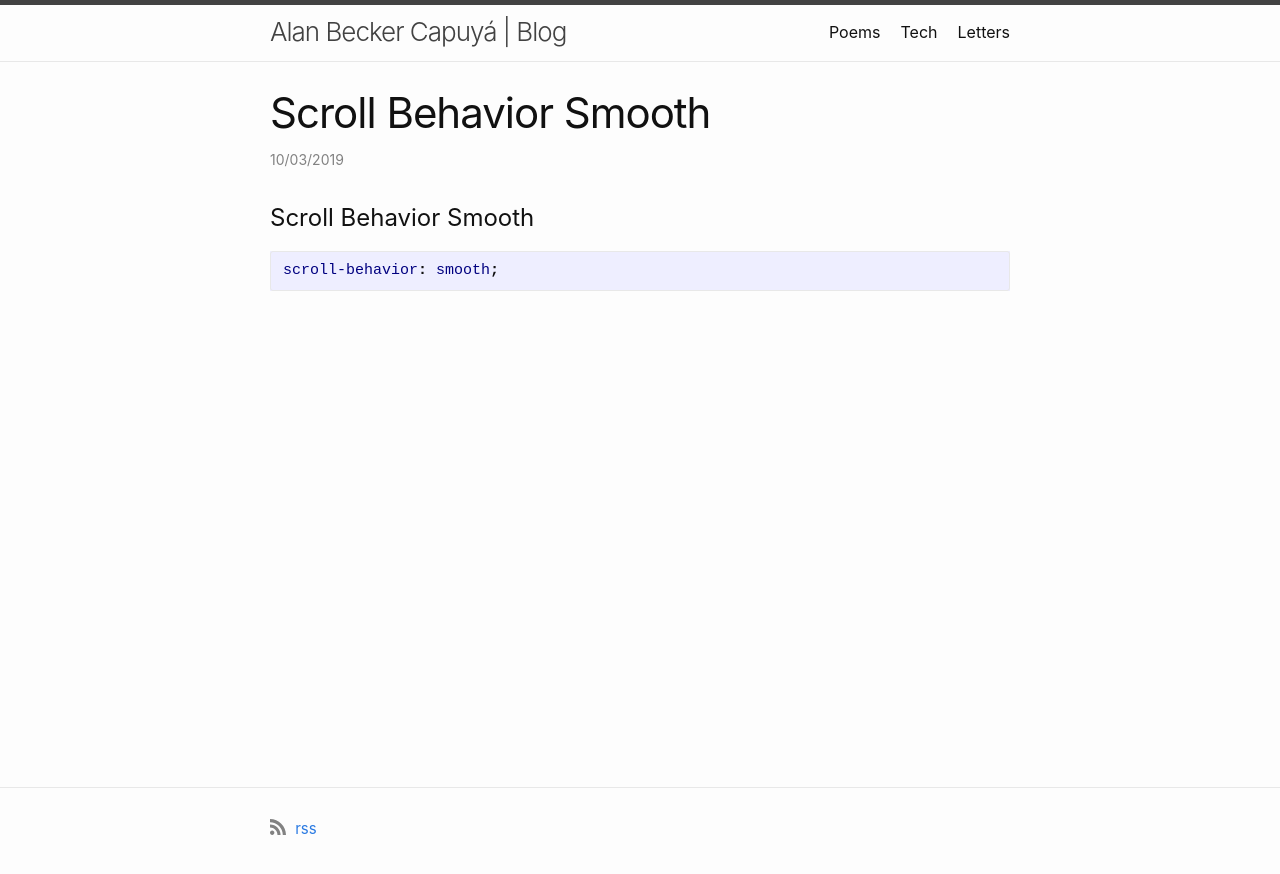
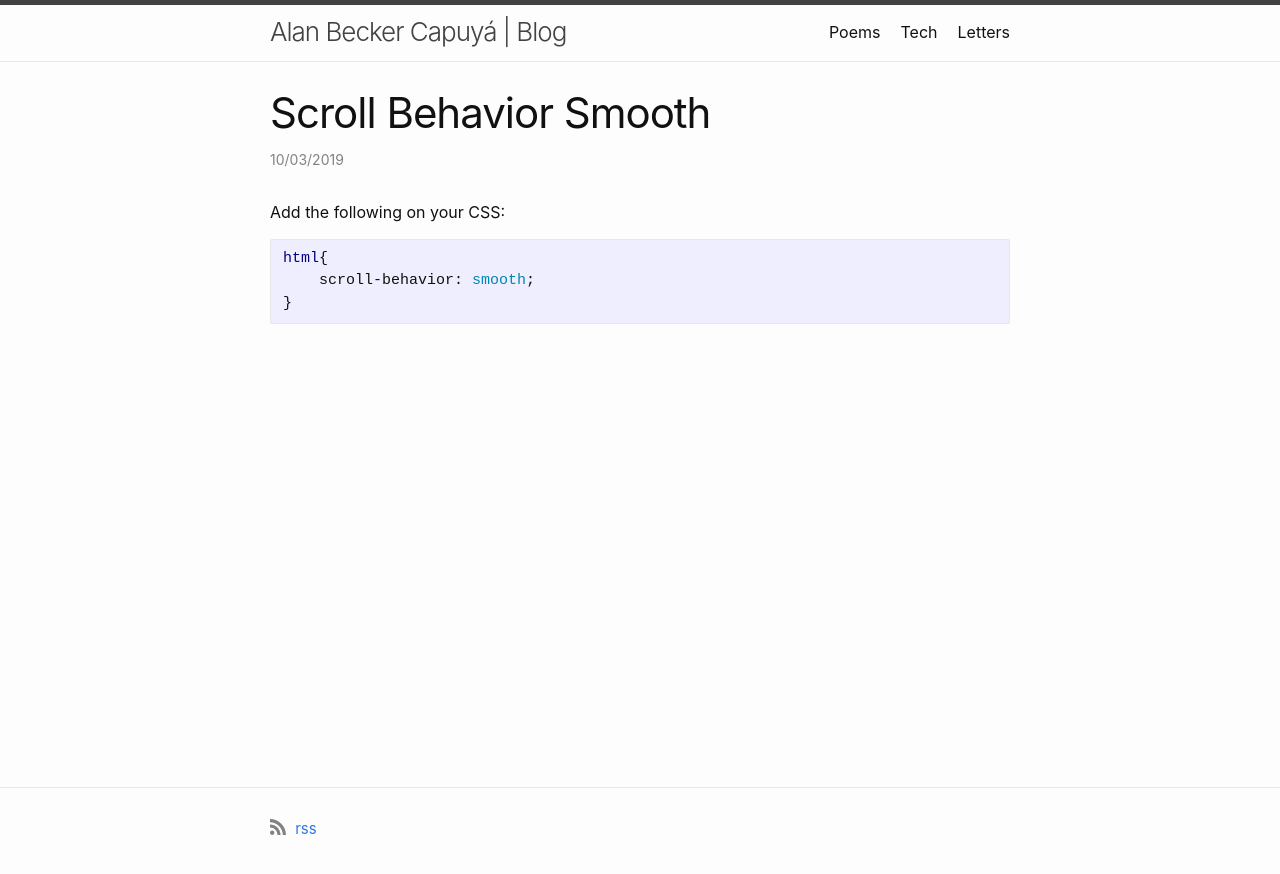
Before and after one commit to alandooz/blog, a Jekyll site: the page built from _posts/2019-03-10-scroll-behavior-smooth.md, in a window 1280 px wide. Shown: the top 874 px of the page. Built offline with Jekyll 4.4.1, drawn with Linux system fonts in a browser that asks for light colours.

Commit message:
Smooh scrolling

````diff
--- a/_posts/2019-03-10-scroll-behavior-smooth.md
+++ b/_posts/2019-03-10-scroll-behavior-smooth.md
@@ -4,8 +4,10 @@ title: "Scroll Behavior Smooth"
 categories: tech
 ---
 
-# Scroll Behavior Smooth
+Add the following on your CSS:
 
 ```css
-scroll-behavior: smooth;
+html{
+    scroll-behavior: smooth;
+}
 ```
````
